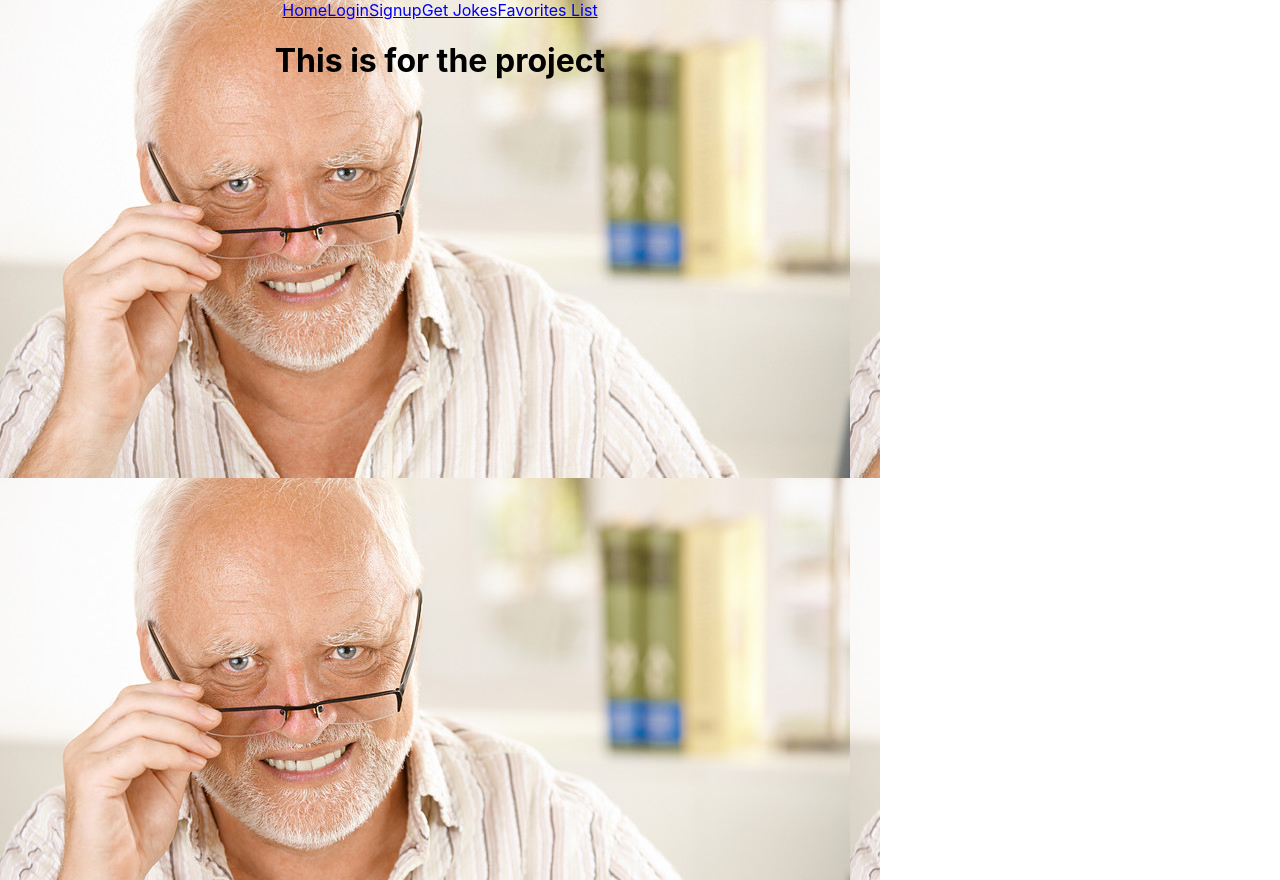
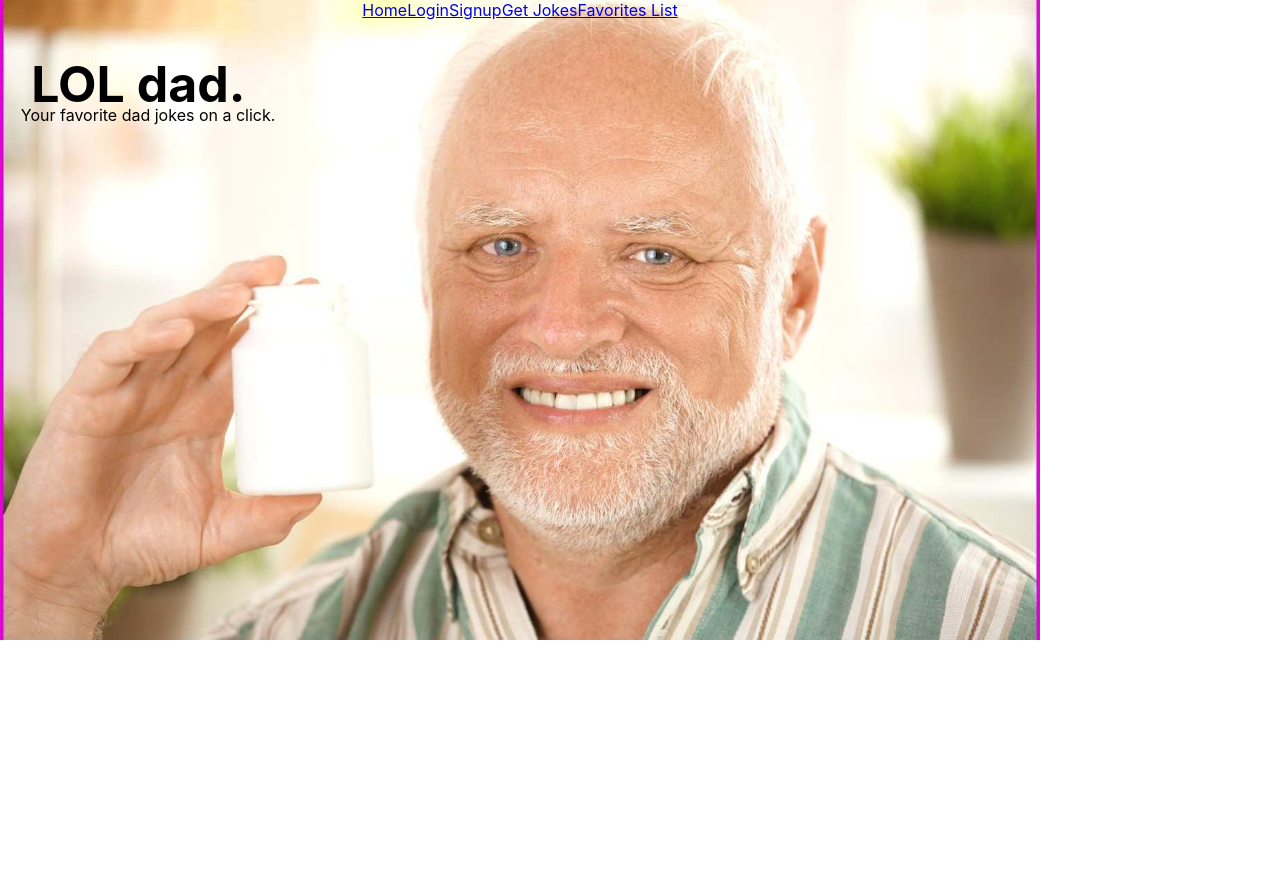
Before and after one commit to beckavonspooky/lol-dad, a React (Create React App) app: page / in a window 1280 px wide. After the commit the page ends 800 px from the top, so only its background shows below. Built offline with nearby package versions, Linux system fonts and the light colour scheme.

Commit message:
create jokecontainer

```diff
--- a/server.js
+++ b/server.js
@@ -13,6 +13,7 @@ app.get('/api/v1/hello', (req, res) =>{
 
 // })
 
+
 app.listen(PORT, () =>{
     console.log(`Port is RUNNING ${PORT}`)
 })
--- a/src/App.css
+++ b/src/App.css
@@ -1,6 +1,6 @@
 .App {
   text-align: center;
-  background-image: auto 100%;
+
 }
 
 .App-header {
@@ -17,3 +17,17 @@
 .App-link {
   color: #61dafb;
 }
+
+.Header{
+  text-align: left;
+}
+
+h1{
+  padding-left: 3%;
+  font-size: 50px;
+}
+p{
+  margin-left: 2%;
+  margin-top: -4%;
+
+}
--- a/src/App.js
+++ b/src/App.js
@@ -2,12 +2,12 @@ import React, { Component } from 'react';
 import { Route, Switch } from 'react-router-dom'
 import NavBar from './components/NavBar'
 import Home from './components/Home'
+import JokeContainer from './components/JokeContainer'
 
 import * as ROUTES from './constants/routes'
 // import pic from './pic.png'
 // import main from './main.jpg'
-import images from './images/favlist.jpg'
-
+import splashimage from './images/splashimage.jpg'
 
 
 import './App.css';
@@ -16,13 +16,31 @@ import './App.css';
 class App extends Component {
   render(){
     return (
-      <div className="App" style={{"width": "55rem", "height": "55rem", "backgroundImage": `url(${images})`}}>
+      <div className="App"
+        style={{
+          "width": "65rem",
+          "height": "40rem",
+          "backgroundPosition": "center",
+          "backgroundRepeat": "no-repeat",
+          "backgroundSize": "cover",
+          "backgroundImage": `url(${splashimage})`
+        }}
+        >
         <NavBar />
-        <h1>This is for the project</h1>
-        {/* <img src={pic} /> */}
          <Switch>
           <Route exact path={ROUTES.HOME} component= {Home}/>
+          <Route exact path={ROUTES.JOKES} component= {JokeContainer}/>
         </Switch>
+        {/* <img src={pic} /> */}
+        {/* <div style={{
+          "width": "65rem",
+          "height": "25rem",
+          "backgroundPosition": "center",
+          "backgroundRepeat": "no-repeat",
+          "backgroundSize": "cover",
+          "backgroundImage": `url(${main})`}}>
+
+        </div> */}
       </div>
     );
 
--- a/src/components/Home/index.js
+++ b/src/components/Home/index.js
@@ -4,8 +4,11 @@ import React, {Component} from 'react'
 class Home extends Component{
     render(){
         return(
-            <h1>i literally can not!
-            </h1>
+            <div className='taglines'>
+                <h3> Your favorite dad jokes on a click.</h3>
+                <button>Lets get some LOLs</button>
+            </div>
+
         )
     }
 
--- a/src/components/Home/style.js
+++ b/src/components/Home/style.js
@@ -1,7 +1,11 @@
 // import styled from 'styled-components'
 
 // const HeaderImage = styled.div`
-//   background-image: url('src/main.jpg');
+//   background-image: url('src/images/splashimage.jpg');
+//   width: 55rem;
+//   height: 55rem;
+//   background-position: center;
+//   background-repeat: no-repeat;
 // `;
 
 // export default HeaderImage
--- /dev/null
+++ b/src/components/JokeContainer/index.js
@@ -0,0 +1,58 @@
+import React, {Component} from 'react'
+import main from '../../images/main.jpg'
+
+class JokeContainer extends Component{
+    state ={
+        getJokes: [],
+
+    }
+
+    handleChange = e =>{
+        this.setState({
+            [e.target.name] : e.target.value
+        })
+    }
+
+    async componentDidMount(){
+        this.doGetJokes()
+
+    }
+
+    doGetJokes = async () =>{
+        try {
+            const jokes = await fetch('https://icanhazdadjoke.com/', {
+
+                method: 'POST',
+                body: JSON.stringify(jokes),
+                headers: {
+                    'Accept': 'application/json'
+                }
+            })
+        } catch (err) {
+            console.log(err)
+
+        }
+    }
+
+    render(){
+        return(
+            <div className="MainPhoto"
+                style={{
+                "width": "65rem",
+                "height": "45rem",
+                "backgroundPosition": "center",
+                "backgroundRepeat": "no-repeat",
+                "backgroundSize": "cover",
+                "backgroundImage": `url(${main})`
+                }}
+                >
+                <h1>This is the Joke Container</h1>
+
+                <button onClick={this.doGetJokes}>Get Jokes</button>
+
+            </div>
+        )
+    }
+}
+
+export default JokeContainer
--- a/src/components/NavBar/index.js
+++ b/src/components/NavBar/index.js
@@ -5,12 +5,16 @@ import * as ROUTES from '../../constants/routes'
 
 const NavBar = () =>{
     return(
-        <div>
-            <NavLink to={ROUTES.HOME}>Home</NavLink>
-            <NavLink to={ROUTES.LOGIN}>Login</NavLink>
-            <NavLink to={ROUTES.SIGN_UP}>Signup</NavLink>
-            <NavLink to={ROUTES.JOKES}>Get Jokes</NavLink>
-            <NavLink to={ROUTES.FAVSLIST}>Favorites List</NavLink>
+        <div className="NavBar">
+                <NavLink to={ROUTES.HOME}>Home</NavLink>
+                <NavLink to={ROUTES.LOGIN}>Login</NavLink>
+                <NavLink to={ROUTES.SIGN_UP}>Signup</NavLink>
+                <NavLink to={ROUTES.JOKES}>Get Jokes</NavLink>
+                <NavLink to={ROUTES.FAVSLIST}>Favorites List</NavLink>
+            <div className='Header'>
+            <h1>LOL dad.</h1>
+            <p>Your favorite dad jokes on a click.</p>
+            </div>
         </div>
     )
 }
```
Also changed, not shown: src/images/splashimage.jpg (renamed from src/images/splash image.jpg).
